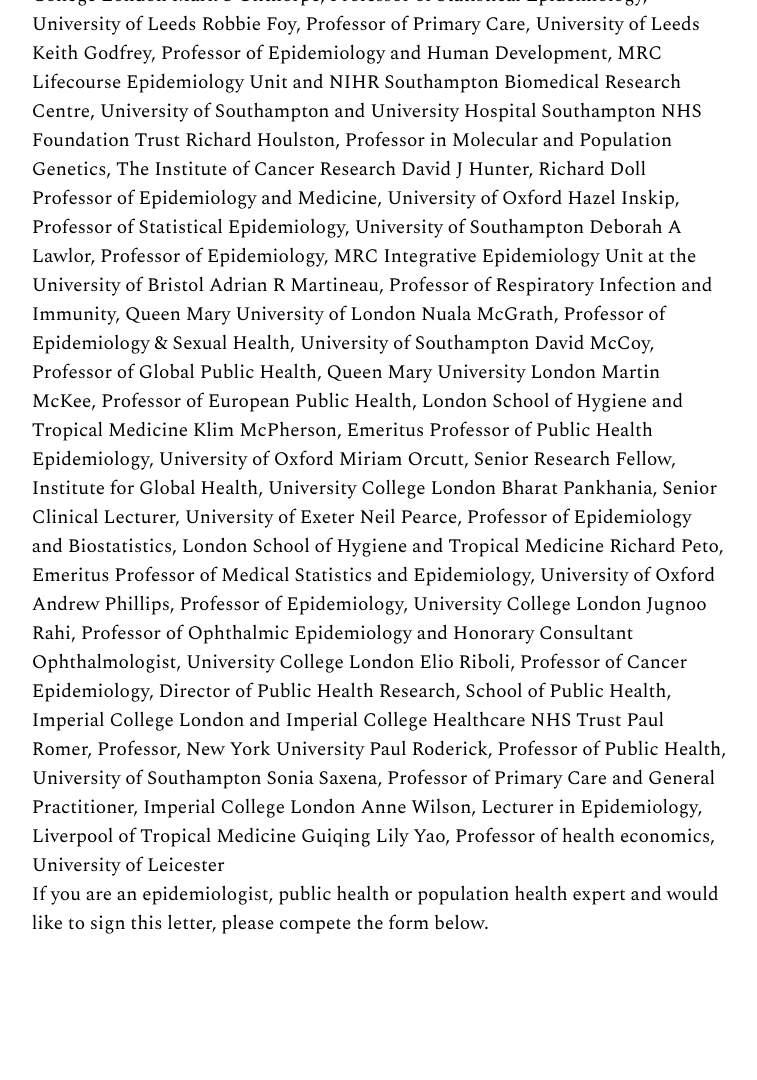
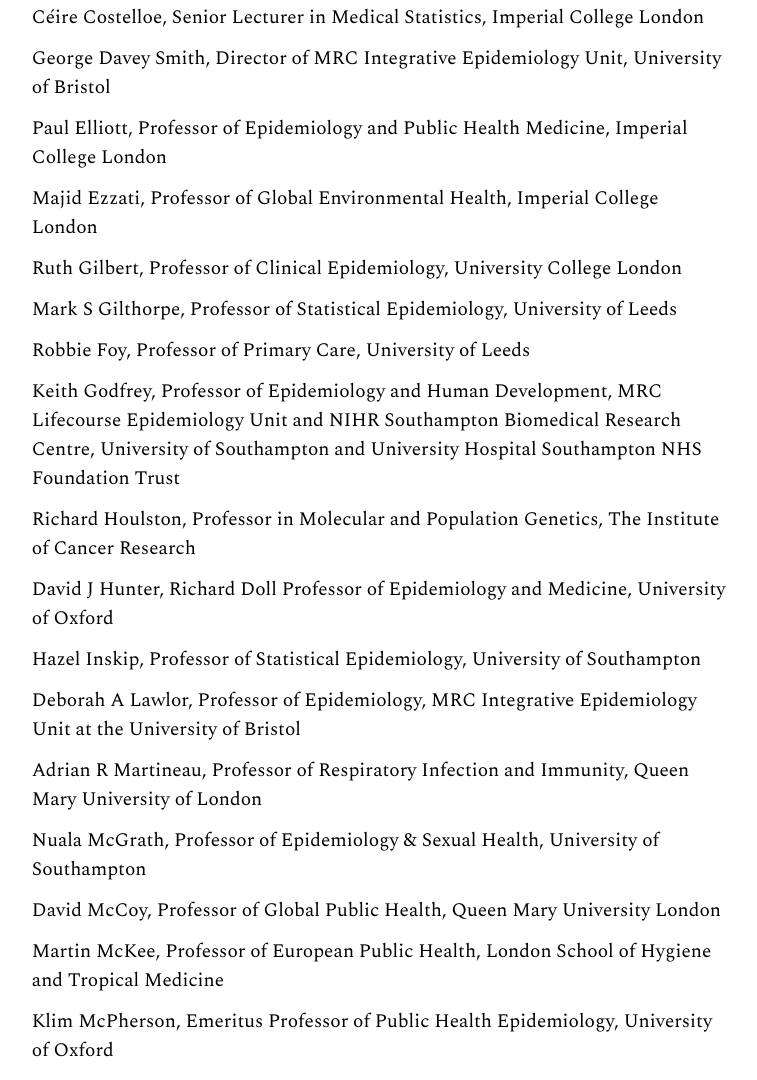
Before and after one commit to paulmromer/ephg, a plain HTML site: page index.html in a window 1280 px wide. Shown: the part 3934-5014 px from the top of the page, without its empty margins (229-986 px from the left). Before the commit the page ends 4880 px from the top, so only its background shows below. Drawn offline with nearby package versions, Linux system fonts and the light colour scheme.

Commit message:
signatories as list

```diff
--- a/index.html
+++ b/index.html
@@ -11,6 +11,7 @@
 <body>
 
 <div class="d-flex">
+
     <div class="nav">
         <div class="sticky">
             <ul class="list-unstyled">
@@ -97,40 +98,42 @@
         </div>
 
         <div class="letter-signature-details">
-            Julian Peto, Professor of Epidemiology, London School of Hygiene and Tropical Medicine
-            Nisreen A Alwan, Associate Professor in Public Health, University of Southampton
-            Iain Buchan, Professor of Public Health and Clinical Informatics, University of Liverpool
-            Rochelle A Burgess, Lecturer in Global Health, UCL Institute for Global Health
-            Tim Colbourn, Associate Professor of Global Health Epidemiology and Evaluation, UCL Institute for Global Health
-            Céire Costelloe, Senior Lecturer in Medical Statistics, Imperial College London
-            George Davey Smith, Director of MRC Integrative Epidemiology Unit, University of Bristol
-            Paul Elliott, Professor of Epidemiology and Public Health Medicine, Imperial College London
-            Majid Ezzati, Professor of Global Environmental Health, Imperial College London
-            Ruth Gilbert, Professor of Clinical Epidemiology, University College London
-            Mark S Gilthorpe, Professor of Statistical Epidemiology, University of Leeds
-            Robbie Foy, Professor of Primary Care, University of Leeds
-            Keith Godfrey, Professor of Epidemiology and Human Development, MRC Lifecourse Epidemiology Unit and NIHR Southampton Biomedical Research Centre, University of Southampton and University Hospital Southampton NHS Foundation Trust
-            Richard Houlston, Professor in Molecular and Population Genetics, The Institute of Cancer Research
-            David J Hunter, Richard Doll Professor of Epidemiology and Medicine, University of Oxford
-            Hazel Inskip,	Professor of Statistical Epidemiology, University of Southampton
-            Deborah A Lawlor, Professor of Epidemiology, MRC Integrative Epidemiology Unit at the University of Bristol
-            Adrian R Martineau, Professor of Respiratory Infection and Immunity, Queen Mary University of London
-            Nuala McGrath, Professor of Epidemiology & Sexual Health, University of Southampton
-            David McCoy, Professor of Global Public Health, Queen Mary University London
-            Martin McKee, Professor of European Public Health, London School of Hygiene and Tropical Medicine
-            Klim McPherson, Emeritus Professor of Public Health Epidemiology, University of Oxford
-            Miriam Orcutt, Senior Research Fellow, Institute for Global Health, University College London
-            Bharat Pankhania, Senior Clinical Lecturer, University of Exeter
-            Neil Pearce, Professor of Epidemiology and Biostatistics, London School of Hygiene and Tropical Medicine
-            Richard Peto, Emeritus Professor of Medical Statistics and Epidemiology, University of Oxford
-            Andrew Phillips, Professor of Epidemiology, University College London
-            Jugnoo Rahi, Professor of Ophthalmic Epidemiology and Honorary Consultant Ophthalmologist, University College London
-            Elio Riboli, Professor of Cancer Epidemiology,  Director of Public Health Research, School of Public Health, Imperial College London and Imperial College Healthcare NHS Trust
-            Paul Romer, Professor, New York University
-            Paul Roderick, Professor of Public Health, University of Southampton
-            Sonia Saxena, Professor of Primary Care and General Practitioner, Imperial College London
-            Anne Wilson, Lecturer in Epidemiology, Liverpool of Tropical Medicine
-            Guiqing Lily Yao, Professor of health economics, University of Leicester
+            <ol class="list-unstyled pl-0">
+                <li>Julian Peto, Professor of Epidemiology, London School of Hygiene and Tropical Medicine </li>
+                <li> Nisreen A Alwan, Associate Professor in Public Health, University of Southampton</li>
+                <li>Iain Buchan, Professor of Public Health and Clinical Informatics, University of Liverpool</li>
+                <li> Rochelle A Burgess, Lecturer in Global Health, UCL Institute for Global Health </li>
+                <li>Tim Colbourn, Associate Professor of Global Health Epidemiology and Evaluation, UCL Institute for Global Health</li>
+                <li> Céire Costelloe, Senior Lecturer in Medical Statistics, Imperial College London </li>
+                <li>George Davey Smith, Director of MRC Integrative Epidemiology Unit, University of Bristol </li>
+                <li>Paul Elliott, Professor of Epidemiology and Public Health Medicine, Imperial College London</li>
+                <li>Majid Ezzati, Professor of Global Environmental Health, Imperial College London</li>
+                <li>Ruth Gilbert, Professor of Clinical Epidemiology, University College London</li>
+                <li>Mark S Gilthorpe, Professor of Statistical Epidemiology, University of Leeds</li>
+                <li>Robbie Foy, Professor of Primary Care, University of Leeds</li>
+                <li>Keith Godfrey, Professor of Epidemiology and Human Development, MRC Lifecourse Epidemiology Unit and NIHR Southampton Biomedical Research Centre, University of Southampton and University Hospital Southampton NHS Foundation Trust</li>
+                <li>Richard Houlston, Professor in Molecular and Population Genetics, The Institute of Cancer Research</li>
+                <li>David J Hunter, Richard Doll Professor of Epidemiology and Medicine, University of Oxford</li>
+                <li>Hazel Inskip,	Professor of Statistical Epidemiology, University of Southampton</li>
+                <li>Deborah A Lawlor, Professor of Epidemiology, MRC Integrative Epidemiology Unit at the University of Bristol</li>
+                <li>Adrian R Martineau, Professor of Respiratory Infection and Immunity, Queen Mary University of London</li>
+                <li>Nuala McGrath, Professor of Epidemiology & Sexual Health, University of Southampton</li>
+                <li>David McCoy, Professor of Global Public Health, Queen Mary University London</li>
+                <li>Martin McKee, Professor of European Public Health, London School of Hygiene and Tropical Medicine</li>
+                <li>Klim McPherson, Emeritus Professor of Public Health Epidemiology, University of Oxford</li>
+                <li>Miriam Orcutt, Senior Research Fellow, Institute for Global Health, University College London</li>
+                <li>Bharat Pankhania, Senior Clinical Lecturer, University of Exeter</li>
+                <li> Neil Pearce, Professor of Epidemiology and Biostatistics, London School of Hygiene and Tropical Medicine</li>
+                <li> Richard Peto, Emeritus Professor of Medical Statistics and Epidemiology, University of Oxford</li>
+                <li>Andrew Phillips, Professor of Epidemiology, University College London</li>
+                <li>Jugnoo Rahi, Professor of Ophthalmic Epidemiology and Honorary Consultant Ophthalmologist, University College London</li>
+                <li>Elio Riboli, Professor of Cancer Epidemiology,  Director of Public Health Research, School of Public Health, Imperial College London and Imperial College Healthcare NHS Trust
+                    Paul Romer, Professor, New York University</li>
+                <li>Paul Roderick, Professor of Public Health, University of Southampton</li>
+                <li>Sonia Saxena, Professor of Primary Care and General Practitioner, Imperial College London</li>
+                <li>Anne Wilson, Lecturer in Epidemiology, Liverpool of Tropical Medicine</li>
+                <li>Guiqing Lily Yao, Professor of health economics, University of Leicester</li>
+            </ol>
         </div>
     </div>
 
--- a/style.css
+++ b/style.css
@@ -49,6 +49,10 @@
     padding: 5px 15px 5px 15px;
 }
 
+.pl-0 {
+    padding-left: 0;
+}
+
 .m-auto {
     margin: auto;
 }
```
